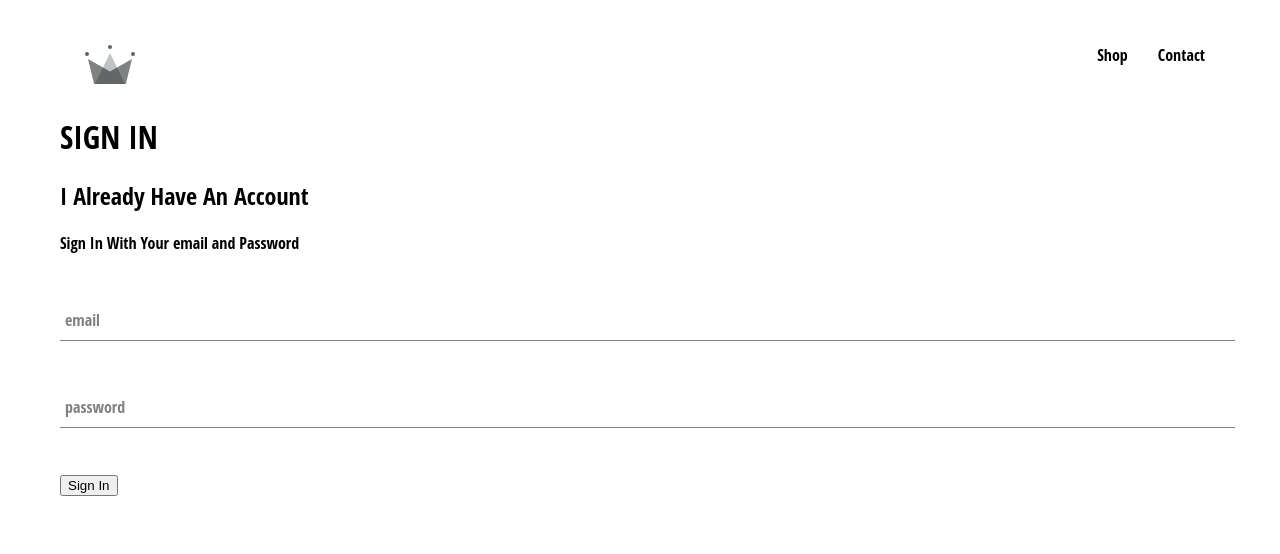
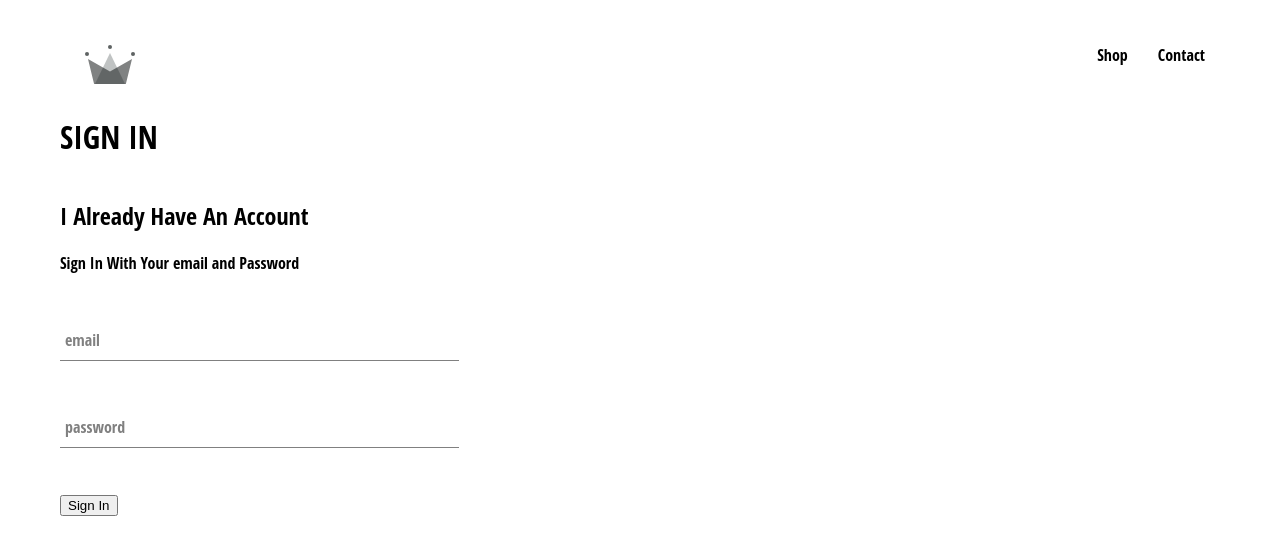
Before and after one commit to mail21/crwn-clothing, a React (Create React App) app: page /signIn in a window 1280 px wide. Shown: the top 554 px of the page. Built offline with nearby package versions, Linux system fonts and the light colour scheme; the HTML template or start-up script is replaced by a standard one.

Commit message:
adding style on sign-in

```diff
--- a/src/components/sign-in/sign-in.style.scss
+++ b/src/components/sign-in/sign-in.style.scss
@@ -0,0 +1,9 @@
+.sign-in {
+  width: 30vw;
+  display: flex;
+  flex-direction: column;
+}
+
+.title {
+  margin: 10px 0;
+}
```
